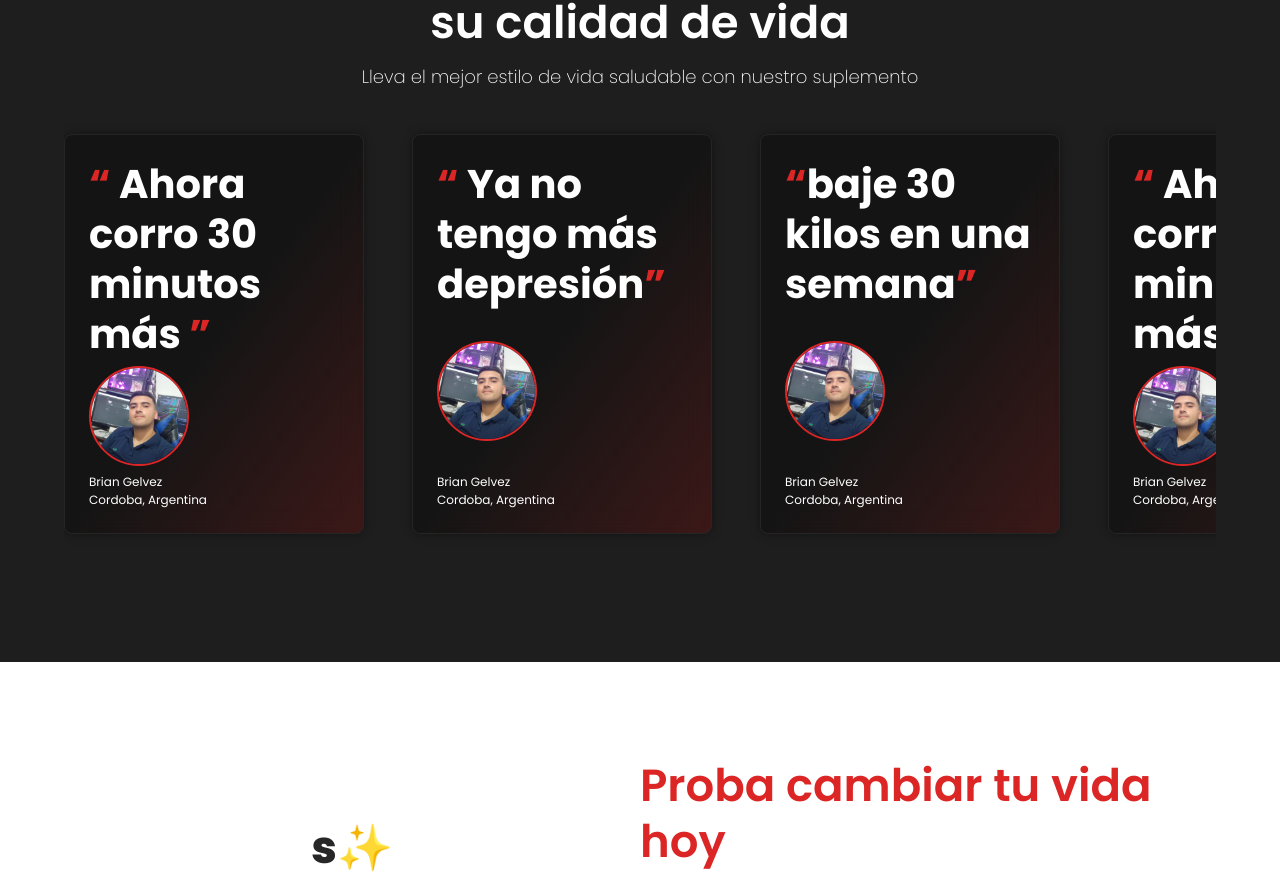
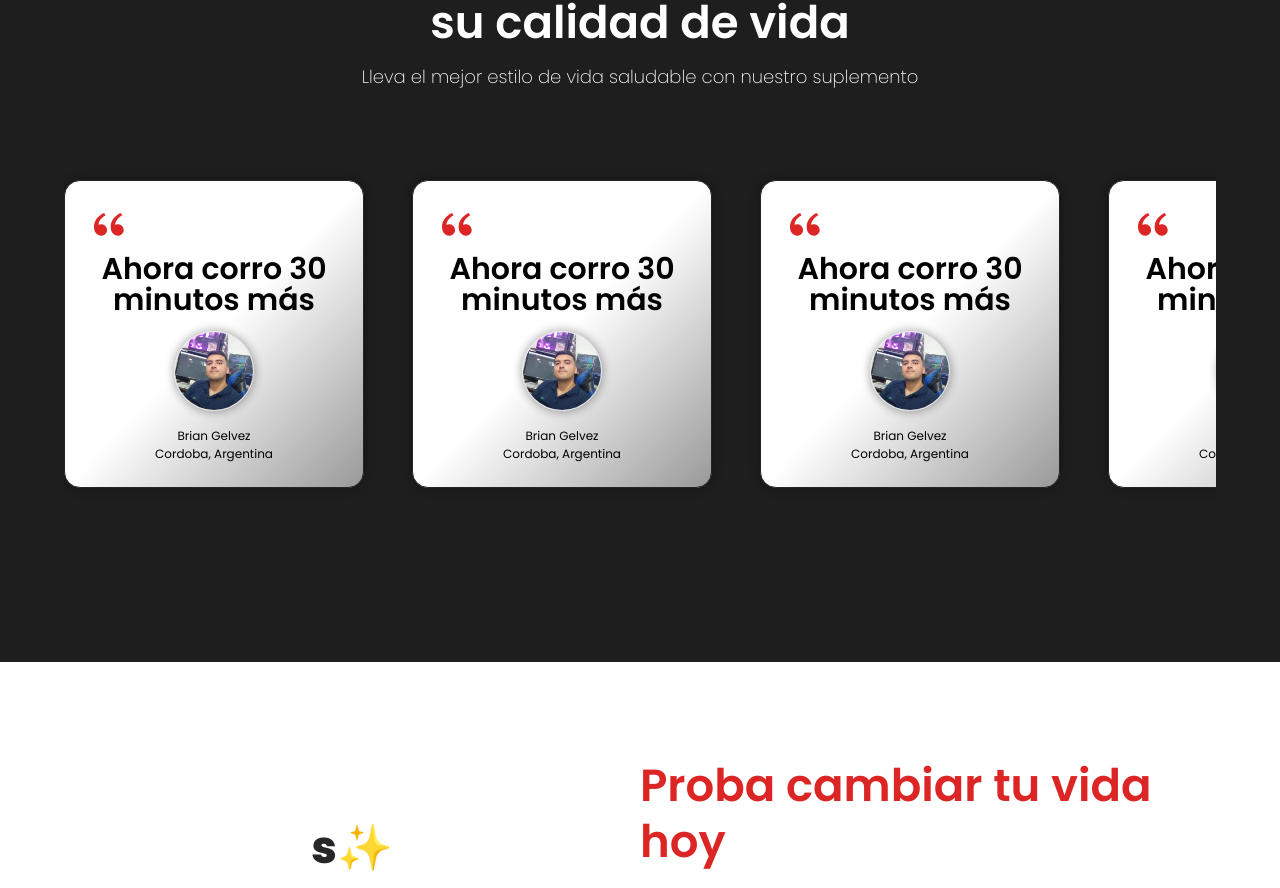
Before and after one commit to BrianGelvez/vidanaturalcarolinapapaleo, a Next.js app: page / in a window 1280 px wide. Shown: the part 3890-4778 px from the top of the page. Built offline with nearby package versions, Linux system fonts and the light colour scheme; no server answers; what tailwind-hamburgers would draw is missing.

Commit message:
styles: Cambio en cards testimonies

```diff
--- a/src/sections/testimonies/index.tsx
+++ b/src/sections/testimonies/index.tsx
@@ -1,115 +1,131 @@
 import Image from "next/image";
+import { RiDoubleQuotesL } from "react-icons/ri";
 
 export default function Testimonies() {
   return (
     <div
-    id="testimonios"
+      id="testimonios"
       className="relative w-full h-auto flex flex-col lg:flex-row gap-12
                     py-24 px-4 md:px-8 lg:px-10 xl:px-16 2xl:px-48"
     >
       <div className="w-full flex flex-col justify-center items-center">
         <div className="w-full flex flex-col justify-center items-center">
           <h2 className="text-white text-[40px] md:text-[45px] font-[600] text-center leading-tight">
-            Personas que <span className="text-red-600">mejoraron</span><br/> su
-            calidad de vida
+            Personas que <span className="text-red-600">mejoraron</span>
+            <br /> su calidad de vida
           </h2>
-          <p className="text-[18px] font-[200] p-3 text-center">Lleva el mejor estilo de vida saludable con nuestro suplemento</p>
+          <p className="text-[18px] font-[200] p-3 text-center">
+            Lleva el mejor estilo de vida saludable con nuestro suplemento
+          </p>
           <div
             className="w-full flex flex-row overflow-x-auto gap-4 lg:gap-12 justify-start
                          md:justify-center items-center lg:justify-start 2xl:justify-center py-8"
           >
             {/* Testimonio 1 */}
             <div
-              className="flex-shrink-0 bg-black/30 backdrop-blur-md text-white p-6 rounded-lg w-[300px]
-                           h-[400px] flex flex-col justify-between items-start border-[1px] border-[#252525] shadow-full bg-gradient-to-tl from-red-600/20 via-transparent"
+              className="flex-shrink-0 bg-white backdrop-blur-md text-black p-6 rounded-2xl w-[300px]
+             h-auto flex flex-col justify-center items-center gap-4 border-[1px]
+             border-[#252525] shadow-full bg-gradient-to-tl from-black/40 via-transparent"
             >
-              <p className="text-[40px] font-bold leading-tight text-left">
-                <span className="text-red-600 text-[40px]">“</span> Ahora corro
-                30 minutos más{" "}
-                <span className="text-red-600 text-[40px]">”</span>
+              <p className="text-[30px] font-semibold text-center text-black leading-none">
+                <span className="text-red-600 text-[40px]">
+                  <RiDoubleQuotesL />
+                </span>{" "}
+                Ahora corro 30 minutos más{" "}
+                {/* <span className="text-red-600 text-[40px]">”</span> */}
               </p>
-              <div className="w-full flex flex-col justify-start items-start">
+              <div className="w-full flex flex-col justify-center items-center">
                 <Image
                   src="/yo.webp"
                   alt="Testimonio de cliente"
                   width={1000}
                   height={1000}
-                  className="rounded-full object-cover w-[100px] h-[100px] border-solid border-[2px] border-red-600"
+                  className="rounded-full object-cover w-[80px] h-[80px] border-solid border-[1.5px] shadow-full"
                 />
               </div>
-              <div className="w-full flex flex-col justify-start items-start">
+              <div className="w-full flex flex-col justify-center items-center">
                 <p className="text-[12px]">Brian Gelvez</p>
                 <p className="text-[12px]">Cordoba, Argentina</p>
               </div>
             </div>
+
             {/* Testimonio 2 */}
             <div
-              className="flex-shrink-0 bg-black/30 backdrop-blur-md text-white p-6 rounded-lg w-[300px]
-                           h-[400px] flex flex-col justify-between items-start border-[1px] border-[#252525] shadow-full bg-gradient-to-tl from-red-600/20 via-transparent"
+              className="flex-shrink-0 bg-white backdrop-blur-md text-black p-6 rounded-2xl w-[300px]
+             h-auto flex flex-col justify-center items-center gap-4 border-[1px]
+             border-[#252525] shadow-full bg-gradient-to-tl from-black/40 via-transparent"
             >
-              <p className="text-[40px] font-bold leading-tight text-left">
-                <span className="text-red-600 text-[40px]">“</span> Ya no tengo
-                más depresión
-                <span className="text-red-600 text-[40px]">”</span>
+              <p className="text-[30px] font-semibold text-center text-black leading-none">
+                <span className="text-red-600 text-[40px]">
+                  <RiDoubleQuotesL />
+                </span>{" "}
+                Ahora corro 30 minutos más{" "}
+                {/* <span className="text-red-600 text-[40px]">”</span> */}
               </p>
-              <div className="w-full flex flex-col justify-start items-start">
+              <div className="w-full flex flex-col justify-center items-center">
                 <Image
                   src="/yo.webp"
                   alt="Testimonio de cliente"
                   width={1000}
                   height={1000}
-                  className="rounded-full object-cover w-[100px] h-[100px] border-solid border-[2px] border-red-600"
+                  className="rounded-full object-cover w-[80px] h-[80px] border-solid border-[1.5px] shadow-full"
                 />
               </div>
-              <div className="w-full flex flex-col justify-start items-start">
+              <div className="w-full flex flex-col justify-center items-center">
                 <p className="text-[12px]">Brian Gelvez</p>
                 <p className="text-[12px]">Cordoba, Argentina</p>
               </div>
             </div>
             {/* Testimonio 3 */}
             <div
-              className="flex-shrink-0 bg-black/30 backdrop-blur-md text-white p-6 rounded-lg w-[300px]
-                           h-[400px] flex flex-col justify-between items-start border-[1px] border-[#252525] shadow-full bg-gradient-to-tl from-red-600/20 via-transparent"
+              className="flex-shrink-0 bg-white backdrop-blur-md text-black p-6 rounded-2xl w-[300px]
+             h-auto flex flex-col justify-center items-center gap-4 border-[1px]
+             border-[#252525] shadow-full bg-gradient-to-tl from-black/40 via-transparent"
             >
-              <p className="text-[40px] font-bold leading-tight text-left">
-                <span className="text-red-600 text-[40px]">“</span>baje 30 kilos
-                en una semana
-                <span className="text-red-600 text-[40px]">”</span>
+              <p className="text-[30px] font-semibold text-center text-black leading-none">
+                <span className="text-red-600 text-[40px]">
+                  <RiDoubleQuotesL />
+                </span>{" "}
+                Ahora corro 30 minutos más{" "}
+                {/* <span className="text-red-600 text-[40px]">”</span> */}
               </p>
-              <div className="w-full flex flex-col justify-start items-start">
+              <div className="w-full flex flex-col justify-center items-center">
                 <Image
                   src="/yo.webp"
                   alt="Testimonio de cliente"
                   width={1000}
                   height={1000}
-                  className="rounded-full object-cover w-[100px] h-[100px] border-solid border-[2px] border-red-600"
+                  className="rounded-full object-cover w-[80px] h-[80px] border-solid border-[1.5px] shadow-full"
                 />
               </div>
-              <div className="w-full flex flex-col justify-start items-start">
+              <div className="w-full flex flex-col justify-center items-center">
                 <p className="text-[12px]">Brian Gelvez</p>
                 <p className="text-[12px]">Cordoba, Argentina</p>
               </div>
             </div>
-            {/* Testimonio 1 */}
+            {/* Testimonio 4 */}
             <div
-              className="flex-shrink-0 bg-black/30 backdrop-blur-md text-white p-6 rounded-lg w-[300px]
-                           h-[400px] flex flex-col justify-between items-start border-[1px] border-[#252525] shadow-full bg-gradient-to-tl from-red-600/20 via-transparent"
+              className="flex-shrink-0 bg-white backdrop-blur-md text-black p-6 rounded-2xl w-[300px]
+             h-auto flex flex-col justify-center items-center gap-4 border-[1px]
+             border-[#252525] shadow-full bg-gradient-to-tl from-black/40 via-transparent"
             >
-              <p className="text-[40px] font-bold leading-tight text-left">
-                <span className="text-red-600 text-[40px]">“</span> Ahora corro
-                30 minutos más{" "}
-                <span className="text-red-600 text-[40px]">”</span>
+              <p className="text-[30px] font-semibold text-center text-black leading-none">
+                <span className="text-red-600 text-[40px]">
+                  <RiDoubleQuotesL />
+                </span>{" "}
+                Ahora corro 30 minutos más{" "}
+                {/* <span className="text-red-600 text-[40px]">”</span> */}
               </p>
-              <div className="w-full flex flex-col justify-start items-start">
+              <div className="w-full flex flex-col justify-center items-center">
                 <Image
                   src="/yo.webp"
                   alt="Testimonio de cliente"
                   width={1000}
                   height={1000}
-                  className="rounded-full object-cover w-[100px] h-[100px] border-solid border-[2px] border-red-600"
+                  className="rounded-full object-cover w-[80px] h-[80px] border-solid border-[1.5px] shadow-full"
                 />
               </div>
-              <div className="w-full flex flex-col justify-start items-start">
+              <div className="w-full flex flex-col justify-center items-center">
                 <p className="text-[12px]">Brian Gelvez</p>
                 <p className="text-[12px]">Cordoba, Argentina</p>
               </div>
```
